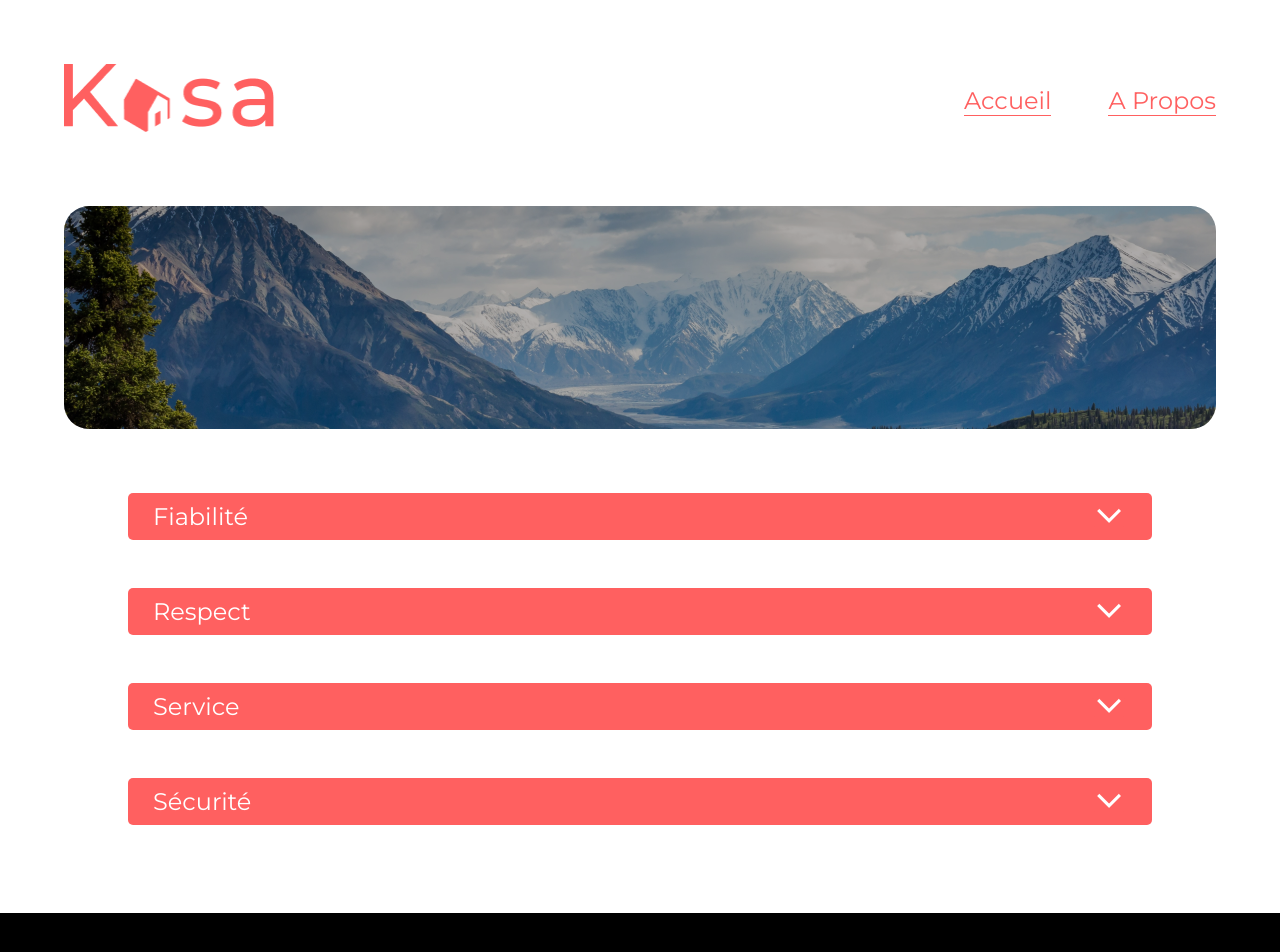
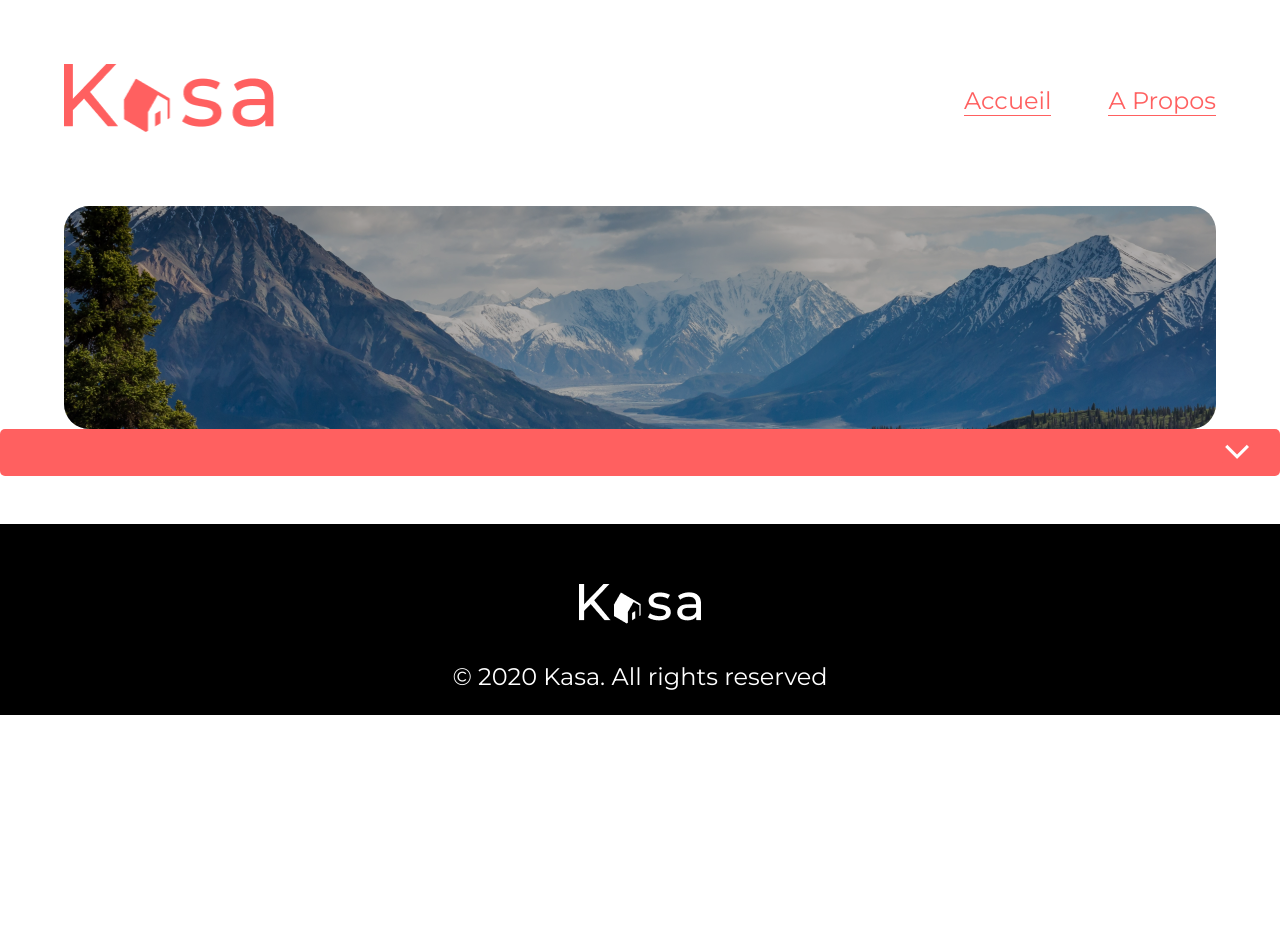
Before and after one commit to Tintgire/projet-7-OC, a React (Create React App) app: page /about in a window 1280 px wide. Shown: the top 952 px of the page. After the commit the page ends 800 px from the top, so only its background shows below. Built offline with nearby package versions, Linux system fonts and the light colour scheme.

Commit message:
enfin le composant est fini pour le collapse

```diff
--- a/src/components/collapse/Collapse.jsx
+++ b/src/components/collapse/Collapse.jsx
@@ -2,7 +2,7 @@ import './Collapse.scss'
 import Vector from '../../assets/Vector.png'
 import { useState } from 'react'
 
-export default function Collapse() {
+export default function Collapse({ id, title, texte, i }) {
   const [selected, setSelected] = useState(null)
 
   const toggle = (i) => {
@@ -13,40 +13,10 @@ export default function Collapse() {
     setSelected(i)
   }
 
-  const Items = [
-    {
-      id: 1,
-      title: 'Fiabilité',
-      texte:
-        'Les annonces postées sur Kasa garantissent une fiabilité totale. Les photos sont conformes au logement et toutes les informations sont régulièrement vérifiées par nos équipes.',
-    },
-    {
-      id: 2,
-      title: 'Respect',
-      texte:
-        'La bienveillance fait partie des valeurs fondatrices de Kasa. Tout comportement discriminatoire ou de perturbation du voisinage entrainera une exclusion de notre platforme',
-    },
-    {
-      id: 3,
-      title: 'Service',
-      texte:
-        "Nos équipes se tiennent à votre disposition pour vous fournir une expérience parfaite. N'hésitez pas à nous contacter si vous avez la moindre question",
-    },
-    {
-      id: 4,
-      title: 'Sécurité',
-      texte: `La sécurité est la priorité est la priorité de Kasa aussi bien pour nos hôtes que pour les voyageurs. Chaque logement correspond aux critères de sécurité établis par nos services.
-        En laissant unenote aussi bien à l'hôte qu'aux locataire,cela permet à nos équipes de vérifier que les standarts sont bien respectés.
-        Nous organisons également des ateliers sur la sécurité domestiques pour nos hôtes.`,
-    },
-  ]
   return (
-    <div className="wrapper">
-      <div className="accordion">
-        {Items.map((item, i) => (
-          <div key={item.id} className="item">
+    <div key={id}>
       <div className="title">
-              <h2>{item.title}</h2>
+        <h2>{title}</h2>
         <button>
           <img
             className={selected === i ? 'vector' : 'vectordown'}
@@ -57,12 +27,7 @@ export default function Collapse() {
         </button>
       </div>
       <div>
-              <p className={selected === i ? 'texte' : 'textedown'}>
-                {item.texte}
-              </p>
-            </div>
-          </div>
-        ))}
+        <p className={selected === i ? 'texte' : 'textedown'}>{texte}</p>
       </div>
     </div>
   )
--- a/src/components/collapse/Collapse.scss
+++ b/src/components/collapse/Collapse.scss
@@ -1,7 +1,3 @@
-.wrapper {
-    margin: 5% 10% 5% 10%;
-}
-
 .title {
     display: flex;
     justify-content: space-between;
@@ -41,6 +37,7 @@ button {
     font-weight: 400;
     padding: 0px 25px;
     height: auto;
+    overflow: hidden;
     max-height: 9999px;
     transition: all 1s cubic-bezier(1, 0, 1, 0);
 }
```
Lines whose indentation alone changed are shown as unchanged.
